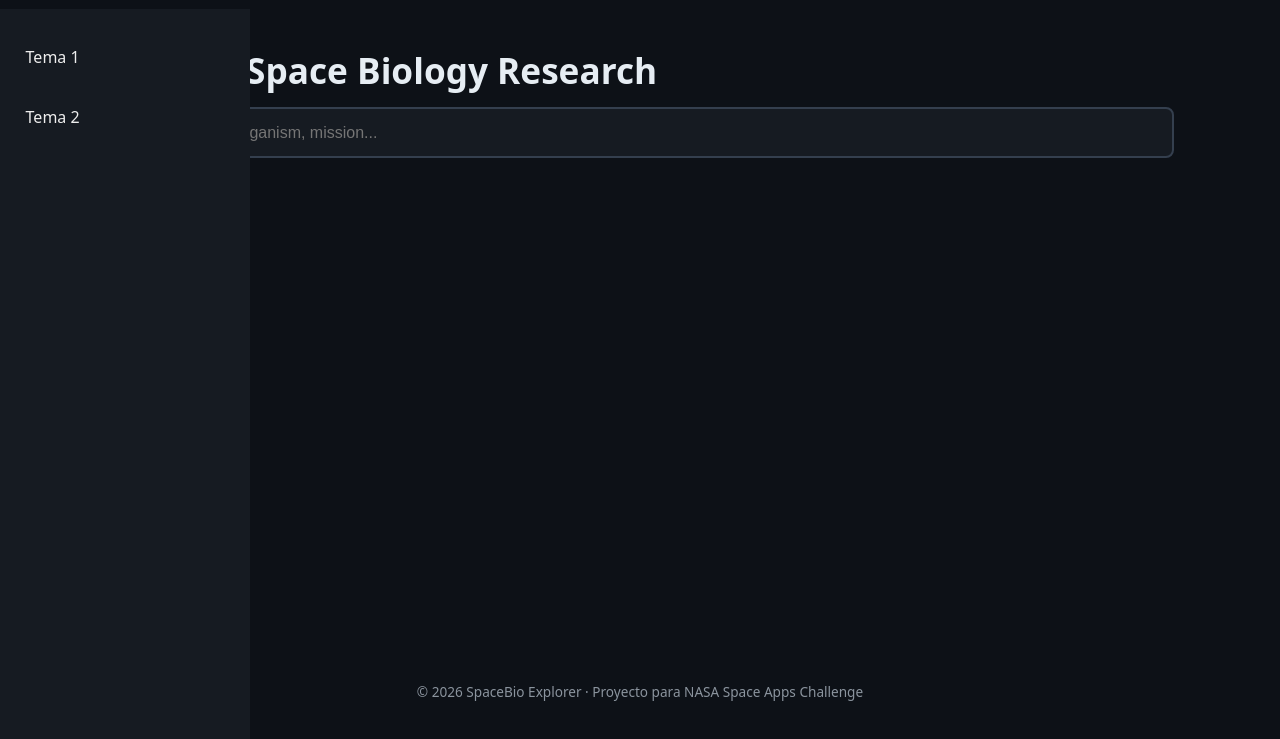
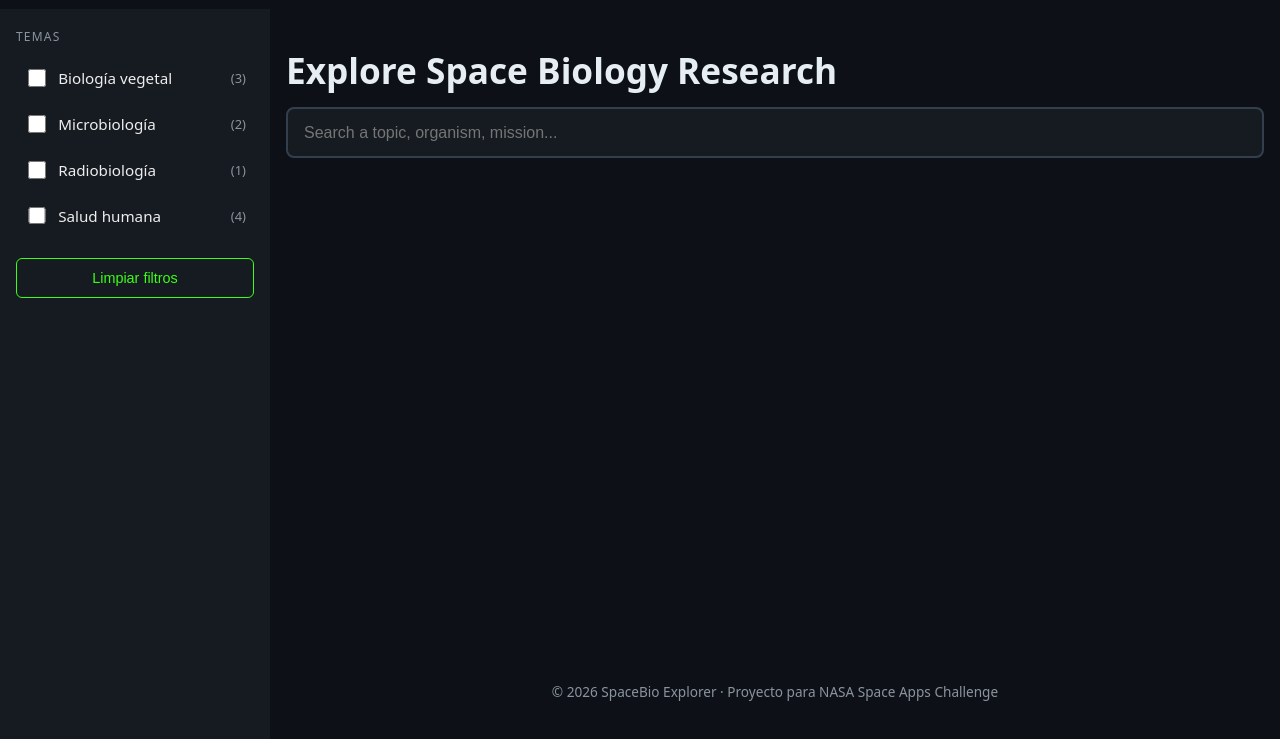
Before and after one commit to ClaudioRamos2/pw2-trabajo-grupo, a website built with Vite: page index.html in a window 1280 px wide. Both pictures are taken after a click on the button "Menú de filtros". Shown: the part 61-800 px from the top of the page. Built offline with nearby package versions, Linux system fonts and the light colour scheme.

Commit message:
filtros laterales listos

```diff
--- a/CSS/styles.css
+++ b/CSS/styles.css
@@ -1,9 +1,16 @@
+
+:root {
+    --nav-w: clamp(190px, 58vw, 250px); /* ancho del menú */
+    --barra: 70px;                       /* alto de la top-bar */
+}
+
 * {
     box-sizing: border-box;
 }
 
 html {
     min-height: 100%;
+    overflow-x: hidden;
 }
 
 body {
@@ -11,10 +18,17 @@
     flex-direction: column;
     min-height: 100vh;
     margin: 0;
-    padding-top: 70px; /* altura de la top-bar fija */
+    padding-top: var(--barra);
     background-color: #0d1117;
     color: #e6edf3;
     font-family: system-ui, sans-serif;
+    overflow-x: hidden;
+    transition: padding-left 0.3s ease-in-out;
+}
+
+/* Con el menú abierto el contenido se recorre y se adapta al espacio que queda */
+body.menu-abierto {
+    padding-left: var(--nav-w);
 }
 
 main {
@@ -29,6 +43,7 @@
     font-size: 1.4rem;
     line-height: 1.2;
     margin: 0 0 1rem;
+    overflow-wrap: anywhere;
 }
 
 img {
@@ -40,7 +55,7 @@
     top: 0;
     left: 0;
     width: 100%;
-    height: 70px;
+    height: var(--barra);
     background-color: #0d1117;
     display: flex;
     align-items: center;
@@ -74,7 +89,7 @@
     display: flex;
     align-items: center;
     gap: 0.6rem;
-    min-width: 0; /* permite que el texto se encoja en pantallas angostas */
+    min-width: 0;
 }
 
 header .brand-section img {
@@ -105,7 +120,7 @@
     text-overflow: ellipsis;
 }
 
-/* El subtítulo no cabe en móvil: se muestra desde 600px */
+/* El subtítulo se muestra desde 600px */
 header .brand-text h1:nth-child(2) {
     display: none;
     font-size: 0.8rem;
@@ -113,16 +128,17 @@
     color: #8b949e;
 }
 
-/* ---------- Menú lateral ---------- */
+/* =========================================
+   MENÚ LATERAL CON CHECKS
+   ========================================= */
 header nav {
     position: fixed;
-    top: 70px;
+    top: var(--barra);
     left: 0;
-    width: 80%;
-    max-width: 280px;
-    height: calc(100vh - 70px);
+    width: var(--nav-w);
+    height: calc(100vh - var(--barra));
     background-color: #161B22;
-    padding: 1.5rem 1rem;
+    padding: 1.2rem 1rem;
     overflow-y: auto;
     z-index: 1100;
     transform: translateX(-100%);
@@ -133,28 +149,80 @@
     transform: translateX(0);
 }
 
-header nav ul {
-    list-style: none;
+.filtro-grupo {
+    border: none;
+    margin: 0 0 1.2rem;
     padding: 0;
-    margin: 0;
-    display: flex;
-    flex-direction: column;
-    gap: 0.8rem;
+    min-width: 0;
 }
 
-header nav a {
-    color: #eee;
-    text-decoration: none;
-    display: block;
-    padding: 0.8rem 0.6rem; /* área táctil cómoda */
-    border-radius: 4px;
+.nav-titulo {
+    padding: 0;
+    margin: 0 0 0.6rem;
+    font-size: 0.75rem;
+    letter-spacing: 0.1em;
+    text-transform: uppercase;
+    color: #8b949e;
 }
 
-header nav a:hover {
+.filtro-opcion {
+    display: flex;
+    align-items: center;
+    gap: 0.6rem;
+    padding: 0.7rem 0.5rem;
+    border-radius: 6px;
+    color: #eee;
+    cursor: pointer;
+    font-size: 0.95rem;
+}
+
+.filtro-opcion:hover {
     background-color: #343f4e;
 }
 
+.filtro-opcion input {
+    width: 1.1rem;
+    height: 1.1rem;
+    flex-shrink: 0;
+    accent-color: #39FF14;
+    cursor: pointer;
+}
 
+.filtro-opcion:has(input:checked) {
+    background-color: #21262d;
+    color: #39FF14;
+}
+
+.filtro-texto {
+    flex: 1;
+    min-width: 0;
+    overflow-wrap: anywhere;
+}
+
+.nav-cantidad {
+    color: #8b949e;
+    font-size: 0.85em;
+}
+
+.btn-limpiar {
+    width: 100%;
+    padding: 0.7rem;
+    background: transparent;
+    color: #39FF14;
+    border: 1px solid #39FF14;
+    border-radius: 6px;
+    font-size: 0.9rem;
+    cursor: pointer;
+}
+
+.btn-limpiar:hover {
+    background-color: #39FF14;
+    color: #0d1117;
+}
+
+/* =========================================
+   BUSCADOR
+   ========================================= */
 #buscador {
     width: 100%;
     padding: 0.9rem 1rem;
@@ -176,13 +244,14 @@
     font-size: 0.9rem;
 }
 
-
+/* =========================================
+   RESULTADOS
+   ========================================= */
 #resultados {
     display: grid;
-    grid-template-columns: 1fr;
+    grid-template-columns: repeat(auto-fill, minmax(min(100%, 240px), 1fr));
     gap: 1rem;
 }
-
 
 .card,
 .estudio {
@@ -192,12 +261,14 @@
     overflow: hidden;
     display: flex;
     flex-direction: column;
+    min-width: 0;
     padding: 1rem;
+    overflow-wrap: anywhere;
     transition: transform 0.2s, border-color 0.2s;
 }
 
 .card {
-    padding: 0; /* .card usa .card-body con su propio padding */
+    padding: 0;
 }
 
 .card:hover,
@@ -205,10 +276,11 @@
     border-color: #39FF14;
 }
 
-/* La imagen va primero aunque en el HTML esté al final */
+
 .estudio-imagen {
     order: -1;
     width: calc(100% + 2rem);
+    max-width: none;
     margin: -1rem -1rem 1rem;
     height: 180px;
     object-fit: cover;
@@ -269,7 +341,6 @@
     color: #8b949e;
 }
 
-
 footer {
     text-align: center;
     padding: 1.5rem 1rem;
@@ -300,7 +371,6 @@
     }
 
     #resultados {
-        grid-template-columns: repeat(2, 1fr);
         gap: 1.2rem;
     }
 
@@ -312,6 +382,10 @@
 
 
 @media (min-width: 900px) {
+    :root {
+        --nav-w: 270px;
+    }
+
     header .top-bar {
         padding: 0 2rem;
         gap: 1rem;
@@ -325,10 +399,6 @@
         font-size: 1.3rem;
     }
 
-    header nav {
-        width: 250px;
-    }
-
     main {
         padding: 2rem;
     }
@@ -336,12 +406,7 @@
     main h1 {
         font-size: 2.2rem;
     }
-
-    #resultados {
-        grid-template-columns: repeat(3, 1fr);
-    }
 }
-
 
 @media (min-width: 1200px) {
     main {
--- a/JS/script.js
+++ b/JS/script.js
@@ -1,26 +1,31 @@
 document.addEventListener('DOMContentLoaded', () => {
-  // ----- Menú hamburguesa -----
   const hmbButton = document.querySelector('header .hmb-button');
   const nav = document.querySelector('header nav');
-
-  if (hmbButton && nav) {
-    hmbButton.addEventListener('click', () => {
-      nav.classList.toggle('active');
-    });
-
-    // Cierra el menú al tocar un enlace
-    nav.addEventListener('click', (e) => {
-      if (e.target.closest('a')) nav.classList.remove('active');
-    });
-  }
-
-  // ----- Buscador -----
+  const filtros = document.getElementById('filtros');
+  const btnLimpiar = document.getElementById('limpiar');
   const buscador = document.getElementById('buscador');
   const contador = document.getElementById('contador');
   const resultados = document.getElementById('resultados');
 
+  // Grupos de checks del menú. Cada uno usa un campo del JSON.
+  // Para agregar otro grupo: { campo: 'organismo', titulo: 'Organismo' }
+  const GRUPOS = [
+    { campo: 'tipoEstudio', titulo: 'Temas' }
+  ];
+
   let estudios = [];
+  const seleccion = {}; // { tipoEstudio: Set('Salud humana', ...) }
+  GRUPOS.forEach((g) => (seleccion[g.campo] = new Set()));
 
+  // ----- Menú hamburguesa (el contenido se acomoda con la clase del body) -----
+  hmbButton.addEventListener('click', () => {
+    const abierto = !nav.classList.contains('active');
+    nav.classList.toggle('active', abierto);
+    document.body.classList.toggle('menu-abierto', abierto);
+    hmbButton.setAttribute('aria-expanded', abierto);
+  });
+
+  // ----- Utilidades -----
   // Quita tildes y pasa a minúsculas ("radiacion" encuentra "radiación")
   function normalizar(texto) {
     return String(texto)
@@ -29,6 +34,7 @@
       .toLowerCase();
   }
 
+  // ----- Carga de datos -----
   fetch('data/estudios.json')
     .then((respuesta) => {
       if (!respuesta.ok) throw new Error('HTTP ' + respuesta.status);
@@ -36,6 +42,7 @@
     })
     .then((datos) => {
       estudios = datos;
+      crearFiltros();
       pintar([]);
     })
     .catch((error) => {
@@ -43,6 +50,70 @@
       contador.textContent = 'No se pudieron cargar los datos.';
     });
 
+  // ----- Checks generados desde el JSON -----
+  function crearFiltros() {
+    filtros.innerHTML = '';
+
+    GRUPOS.forEach(({ campo, titulo }) => {
+      const conteo = {};
+      estudios.forEach((e) => {
+        conteo[e[campo]] = (conteo[e[campo]] || 0) + 1;
+      });
+
+      const grupo = document.createElement('fieldset');
+      grupo.className = 'filtro-grupo';
+
+      const leyenda = document.createElement('legend');
+      leyenda.className = 'nav-titulo';
+      leyenda.textContent = titulo;
+      grupo.appendChild(leyenda);
+
+      Object.keys(conteo)
+        .sort((a, b) => a.localeCompare(b, 'es'))
+        .forEach((valor) => {
+          const label = document.createElement('label');
+          label.className = 'filtro-opcion';
+
+          const check = document.createElement('input');
+          check.type = 'checkbox';
+          check.dataset.campo = campo;
+          check.value = valor;
+
+          const texto = document.createElement('span');
+          texto.className = 'filtro-texto';
+          texto.textContent = valor;
+
+          const cantidad = document.createElement('span');
+          cantidad.className = 'nav-cantidad';
+          cantidad.textContent = `(${conteo[valor]})`;
+
+          label.append(check, texto, cantidad);
+          grupo.appendChild(label);
+        });
+
+      filtros.appendChild(grupo);
+    });
+  }
+
+  filtros.addEventListener('change', (e) => {
+    const check = e.target;
+    if (check.type !== 'checkbox') return;
+
+    const set = seleccion[check.dataset.campo];
+    if (check.checked) set.add(check.value);
+    else set.delete(check.value);
+
+    filtrar();
+  });
+
+  btnLimpiar.addEventListener('click', () => {
+    GRUPOS.forEach((g) => seleccion[g.campo].clear());
+    filtros.querySelectorAll('input[type="checkbox"]').forEach((c) => (c.checked = false));
+    buscador.value = '';
+    filtrar();
+  });
+
+  // ----- Resultados -----
   function crearHTML(estudio) {
     return `
       <section class="estudio">
@@ -57,36 +128,42 @@
     `;
   }
 
-  function pintar(lista, texto = '') {
+  function pintar(lista, mensaje = '') {
     resultados.innerHTML = lista.map(crearHTML).join('');
-
-    if (texto === '') {
-      contador.textContent = '';
-    } else if (lista.length === 0) {
-      contador.textContent = `No se encontraron estudios para "${texto}".`;
-    } else {
-      contador.textContent = `${lista.length} estudios encontrados`;
-    }
+    contador.textContent = mensaje;
   }
 
+  // ----- Filtro: checks + buscador trabajan juntos -----
   function filtrar() {
     const texto = buscador.value.trim();
+    const terminos = normalizar(texto).split(/\s+/).filter(Boolean);
+    const hayChecks = GRUPOS.some((g) => seleccion[g.campo].size > 0);
 
-    if (texto === '') {
+    // Sin búsqueda ni checks no se muestra nada
+    if (terminos.length === 0 && !hayChecks) {
       pintar([]);
       return;
     }
 
-    const terminos = normalizar(texto).split(/\s+/).filter(Boolean);
+    const lista = estudios.filter((estudio) => {
+      // Dentro de un grupo basta con cumplir uno de los marcados
+      const cumpleChecks = GRUPOS.every(
+        (g) => seleccion[g.campo].size === 0 || seleccion[g.campo].has(estudio[g.campo])
+      );
 
-    // Cada palabra escrita debe coincidir con alguna palabra clave
-    const coincidencias = estudios.filter((estudio) =>
-      terminos.every((t) =>
+      // Cada palabra escrita debe coincidir con alguna palabra clave
+      const cumpleTexto = terminos.every((t) =>
         estudio.palabrasClave.some((palabra) => normalizar(palabra).includes(t))
-      )
-    );
+      );
 
-    pintar(coincidencias, texto);
+      return cumpleChecks && cumpleTexto;
+    });
+
+    const mensaje = lista.length === 0
+      ? 'No se encontraron estudios con esos filtros.'
+      : `${lista.length} estudios encontrados`;
+
+    pintar(lista, mensaje);
   }
 
   buscador.addEventListener('input', filtrar);
--- a/index.html
+++ b/index.html
@@ -13,7 +13,7 @@
 <body>
     <header>
         <div class="top-bar">
-            <button class="hmb-button" aria-label="Menú">
+            <button class="hmb-button" aria-label="Menú de filtros" aria-expanded="false">
                 <div></div>
                 <div></div>
                 <div></div>
@@ -29,10 +29,8 @@
         </div>
 
         <nav>
-            <ul>
-                <li><a href="#">Tema 1</a></li>
-                <li><a href="#">Tema 2</a></li>
-            </ul>
+            <div id="filtros"></div>
+            <button type="button" id="limpiar" class="btn-limpiar">Limpiar filtros</button>
         </nav>
     </header>
 
```
